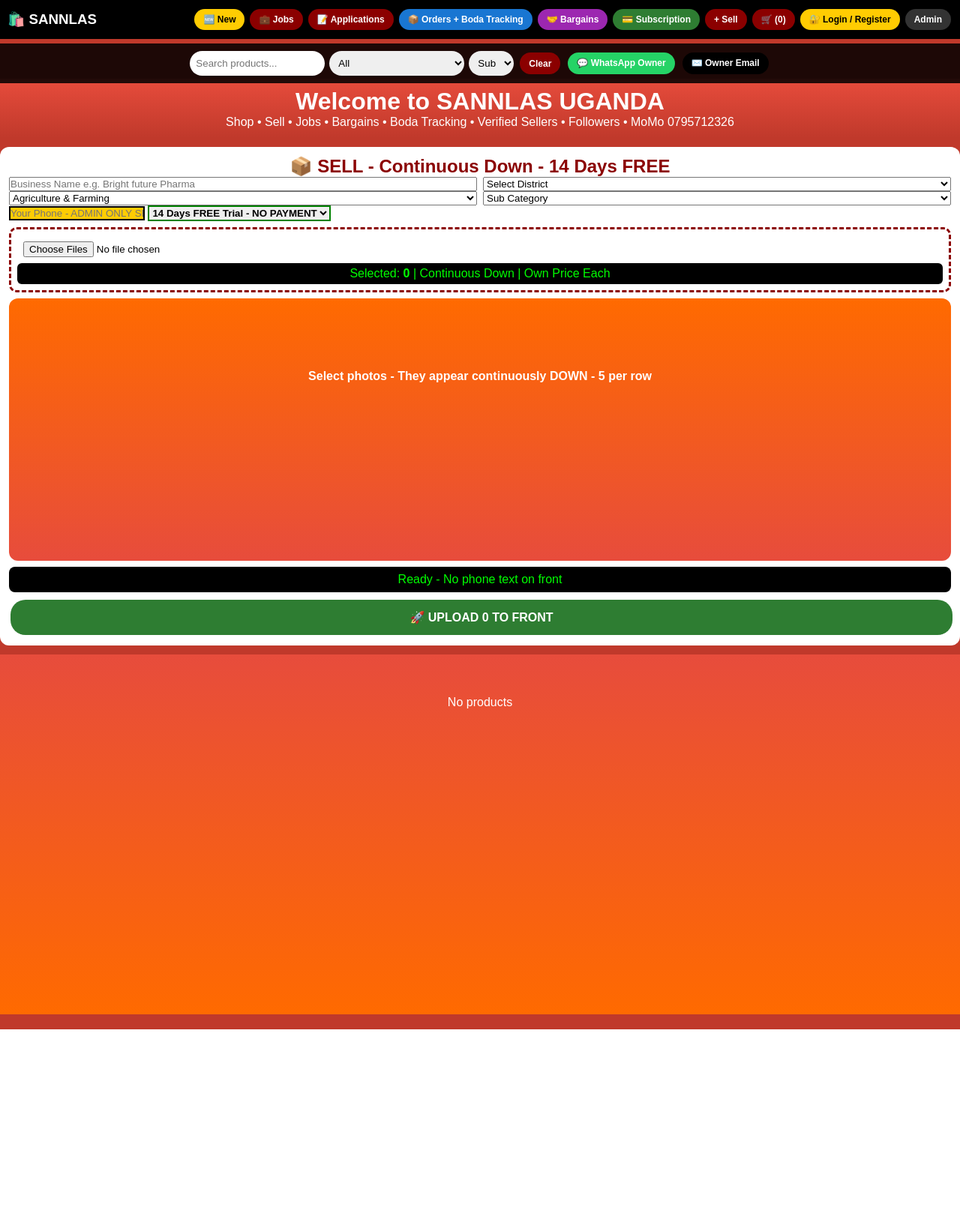
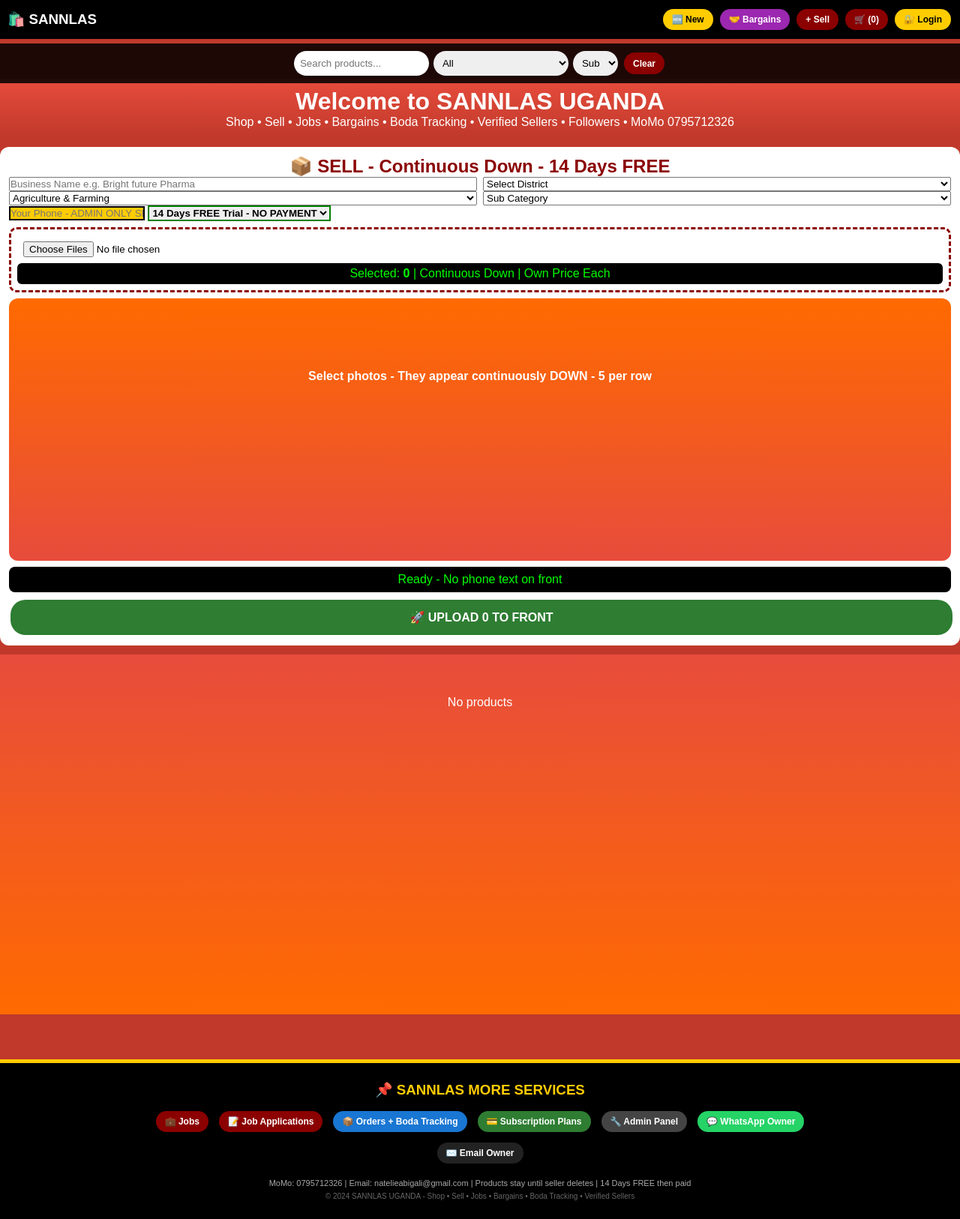
Before and after one commit to sannlas-uganda/Sannlas, a Flask app: page / in a window 1280 px wide. Shown: the whole page at 75% size. Before the commit the page ends 1373 px from the top, so only its background shows below. Run offline with Flask 3, Linux system fonts and the light colour scheme; data that the repository does not hold is empty; some libraries are stand-ins or nearby versions.

Commit message:
Update index.html

```diff
--- a/templates/index.html
+++ b/templates/index.html
@@ -42,17 +42,12 @@ body{font-family:Arial;background:#c0392b}
 <body>
 <div class="navbar">
 <h3>🛍️ SANNLAS</h3>
-<div style="display:flex;flex-wrap:wrap;gap:3px">
+<div style="display:flex;flex-wrap:wrap;gap:5px">
 <button class="btn btn-yellow" onclick="showNew()">🆕 New</button>
-<button class="btn" onclick="openPopup('jobsPop')">💼 Jobs</button>
-<button class="btn" onclick="openPopup('applyPop')">📝 Applications</button>
-<button class="btn btn-blue" onclick="openPopup('ordersPop')">📦 Orders + Boda Tracking</button>
 <button class="btn" style="background:#9c27b0" onclick="showBargains()">🤝 Bargains</button>
-<button class="btn btn-green" onclick="openPopup('subPop')">💳 Subscription</button>
 <button class="btn" onclick="document.getElementById('frontUpload').scrollIntoView({behavior:'smooth'})">+ Sell</button>
 <button class="btn" onclick="openCart()">🛒 (<span id="cartN">0</span>)</button>
-<button class="btn btn-yellow" onclick="openPopup('authPop')">🔐 Login / Register</button>
-<a href="/admin" class="btn" style="text-decoration:none;background:#333">Admin</a>
+<button class="btn btn-yellow" onclick="openPopup('authPop')">🔐 Login</button>
 </div>
 </div>
 <div class="search-bar">
@@ -60,8 +55,6 @@ body{font-family:Arial;background:#c0392b}
 <select id="mainFilter" onchange="onMainChange()"><option value="">All</option></select>
 <select id="subFilter" onchange="doFilter()"><option value="">Sub</option></select>
 <button class="btn" onclick="clearFilter()">Clear</button>
-<a href="https://wa.me/256795712326?text=Hello SANNLAS Owner" target="_blank" class="btn" style="background:#25D366;text-decoration:none">💬 WhatsApp Owner</a>
-<a href="mailto:natelieabigali@gmail.com?subject=SANNLAS Inquiry" class="btn" style="background:#000;text-decoration:none">✉️ Owner Email</a>
 </div>
 <div class="hero"><h1>Welcome to SANNLAS UGANDA</h1><p>Shop • Sell • Jobs • Bargains • Boda Tracking • Verified Sellers • Followers • MoMo 0795712326</p><p id="userInfo" style="background:#FFCC02;color:#000;padding:5px;border-radius:10px;margin-top:5px;display:none"></p></div>
 <div id="frontUpload" class="front-upload">
@@ -93,12 +86,9 @@ body{font-family:Arial;background:#c0392b}
 <div class="products" id="products"></div>
 <div style="text-align:center;padding:10px"><button id="loadMoreBtn" class="btn btn-green" style="display:none;padding:12px 25px" onclick="loadMore()">Load More</button></div>
 
-<!-- REMOVED FROM HOME - NOW ONLY IN LOGIN POPUP -->
-
 <div class="popup" id="viewPop"><div class="popup-content" id="viewContent"></div></div>
 <div class="popup" id="cartPop"><div class="popup-content"><h3>Checkout</h3><form onsubmit="doCheckout(event)"><input name="names" placeholder="Names" required><input name="phone1" placeholder="Your Phone" required><input name="district" placeholder="District" required><button class="btn btn-green" style="width:100%">Confirm Order</button><button type="button" onclick="closePop('cartPop')" style="width:100%;background:gray;color:white;border:none;padding:8px;border-radius:8px;margin-top:5px">Cancel</button></form></div></div>
 
-<!-- NEW LOGIN POPUP WITH REGISTER + NIN INSIDE -->
 <div class="popup" id="authPop"><div class="popup-content" style="max-width:900px">
 <h2 style="text-align:center;color:#8B0000">🔐 Login / Register + Blue Tick Verification</h2>
 <div style="display:grid;grid-template-columns:1fr 1fr;gap:15px;margin-top:10px">
@@ -120,7 +110,6 @@ body{font-family:Arial;background:#c0392b}
 <div id="loginStatus" style="background:#f0f0f0;padding:8px;border-radius:8px;margin-top:8px;font-size:11px">Not logged in</div>
 </div>
 </div>
-
 <div style="display:grid;grid-template-columns:1fr 1fr;gap:15px;margin-top:15px">
 <div class="auth-box" style="border:2px solid #1976d2;background:#e3f2fd">
 <h3>✅ Get Verified Blue Tick ✓ + NIN</h3>
@@ -144,7 +133,6 @@ body{font-family:Arial;background:#c0392b}
 <div id="myFollowersContent"></div>
 </div>
 </div>
-
 <button onclick="closePop('authPop')" style="width:100%;background:gray;color:white;border:none;padding:10px;border-radius:8px;margin-top:10px">Close Login</button>
 </div></div>
 
@@ -192,6 +180,23 @@ body{font-family:Arial;background:#c0392b}
 <div id="ordersList">Loading...</div>
 <button onclick="closePop('ordersPop')" style="width:100%;background:gray;color:white;border:none;padding:8px;border-radius:8px;margin-top:8px">Close</button>
 </div></div>
+
+<!-- BOTTOM FOOTER WITH JOBS, APPLICATIONS, ORDERS, SUBSCRIPTION, ADMIN -->
+<div style="background:#000;color:white;padding:25px 15px;text-align:center;margin-top:40px;border-top:5px solid #FFCC02">
+<h3 style="color:#FFCC02;margin-bottom:15px">📌 SANNLAS MORE SERVICES</h3>
+<div style="display:flex;flex-wrap:wrap;gap:10px;justify-content:center;max-width:900px;margin:0 auto">
+<button class="btn" onclick="openPopup('jobsPop')">💼 Jobs</button>
+<button class="btn" onclick="openPopup('applyPop')">📝 Job Applications</button>
+<button class="btn btn-blue" onclick="openPopup('ordersPop')">📦 Orders + Boda Tracking</button>
+<button class="btn btn-green" onclick="openPopup('subPop')">💳 Subscription Plans</button>
+<a href="/admin" class="btn" style="text-decoration:none;background:#444">🔧 Admin Panel</a>
+<a href="https://wa.me/256795712326?text=Hello SANNLAS Owner" target="_blank" class="btn" style="background:#25D366;text-decoration:none">💬 WhatsApp Owner</a>
+<a href="mailto:natelieabigali@gmail.com?subject=SANNLAS Inquiry" class="btn" style="background:#222;text-decoration:none">✉️ Email Owner</a>
+</div>
+<p style="margin-top:18px;font-size:11px;color:#aaa">MoMo: 0795712326 | Email: natelieabigali@gmail.com | Products stay until seller deletes | 14 Days FREE then paid</p>
+<p style="font-size:10px;color:#666;margin-top:6px">© 2024 SANNLAS UGANDA - Shop • Sell • Jobs • Bargains • Boda Tracking • Verified Sellers</p>
+</div>
+
 <script>
 let products=[], cart=[], categories={}, frontFiles=[], visibleCount=50, allProducts=[], currentUser=null, selectedPayPlan='30';
 const ALL_DISTRICTS=["Kampala","Wakiso","Mukono","Mpigi","Mubende","Luwero","Masaka","Mityana","Buikwe","Gomba","Butambala","Kalangala","Kalungu","Kyankwanzi","Lwengo","Lyantonde","Nakaseke","Nakasongola","Rakai","Sembabule","Kyotera","Bukomansimbi","Kassanda","Kiboga","Buvuma","Kayunga","Mbale","Jinja","Soroti","Tororo","Iganga","Busia","Bugiri","Kumi","Pallisa","Gulu","Lira","Arua","Kitgum","Mbarara","Kabale","Fort Portal","Kasese","Hoima","Masindi"].sort();
```
